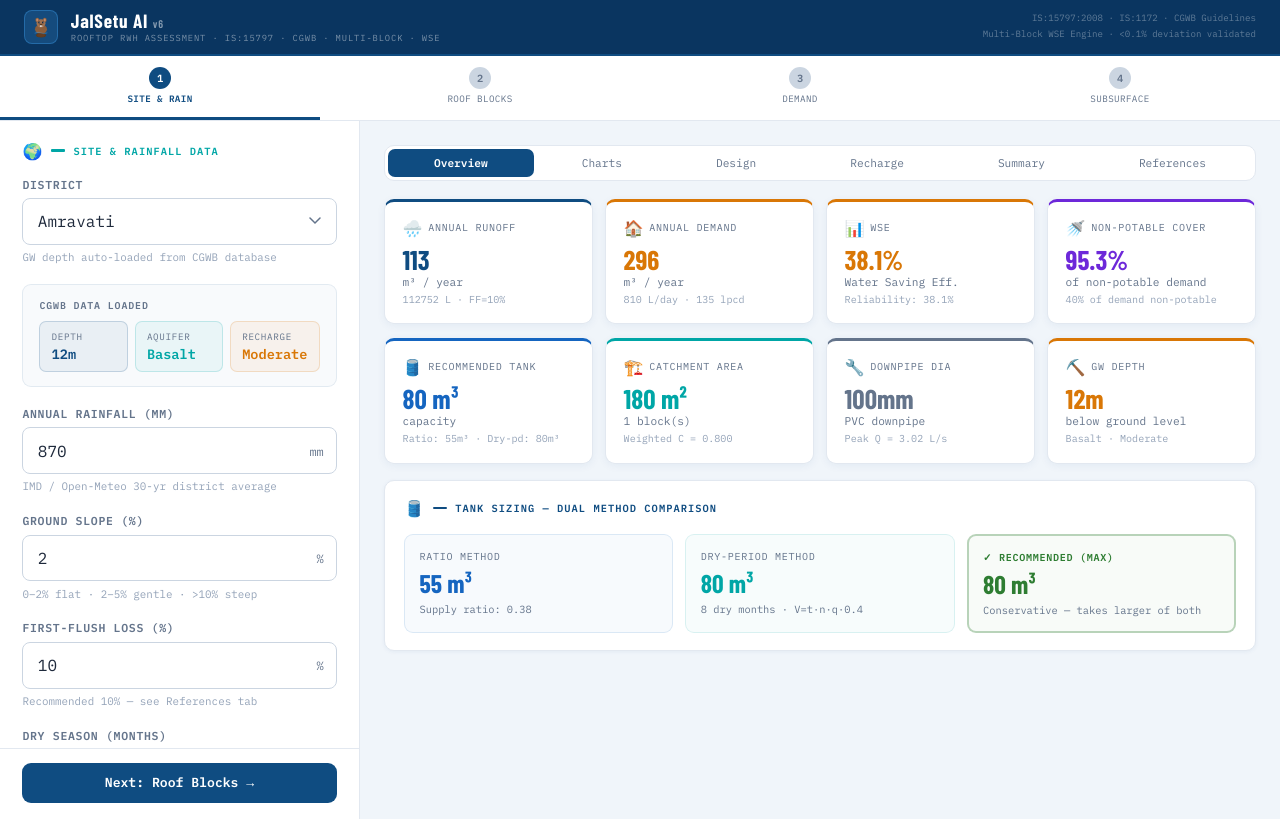
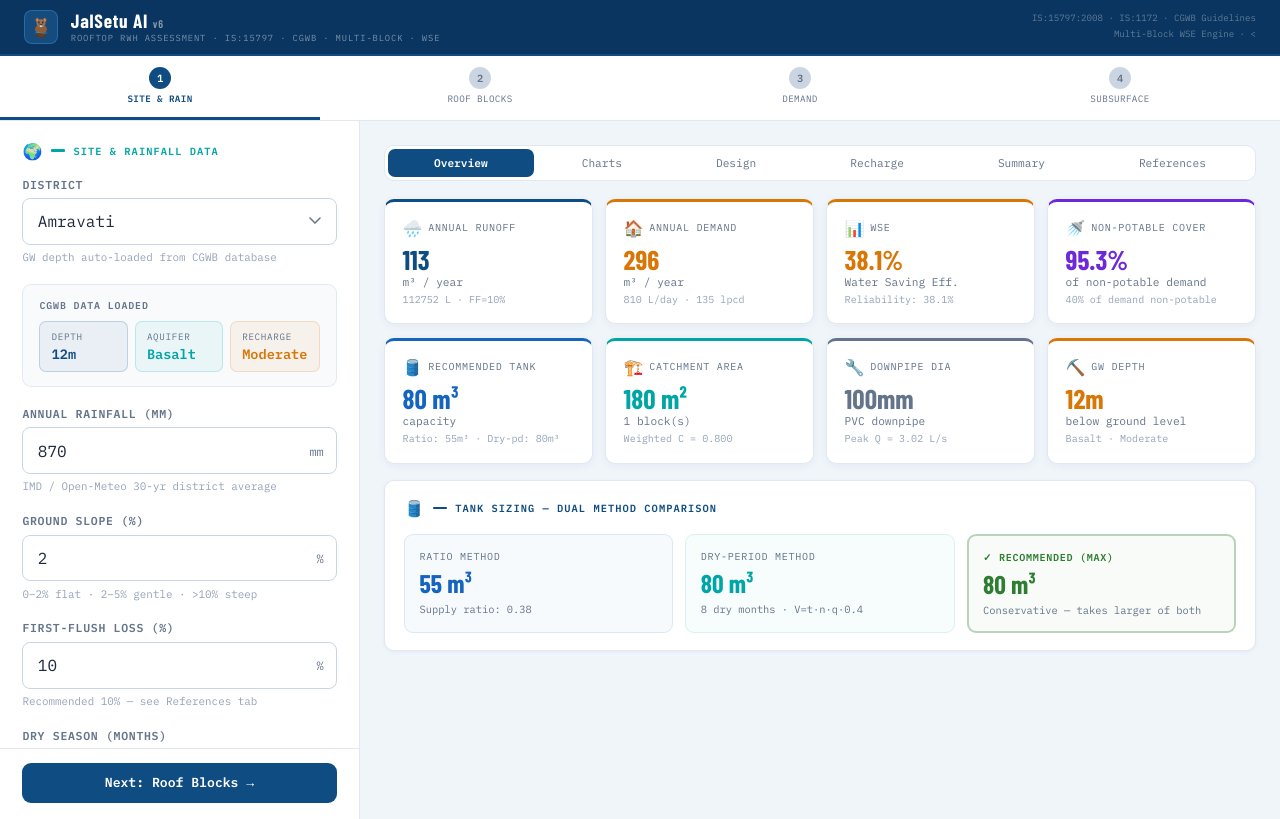
Before and after one commit to Avio-dels/JalSetu, a React (Vite) app: page / in a window 1280 px wide. Built offline with nearby package versions, Linux system fonts and the light colour scheme; a web font is replaced by a local one.

Commit message:
Update text in App.jsx for WSE Engine

```diff
--- a/src/App.jsx
+++ b/src/App.jsx
@@ -1176,7 +1176,7 @@ export default function JalSetuV6() {
         {!isMobile && (
           <div style={{ fontSize:"0.57rem", color:"rgba(255,255,255,0.35)", textAlign:"right", lineHeight:1.75 }}>
             <div>IS:15797:2008 · IS:1172 · CGWB Guidelines</div>
-            <div>Multi-Block WSE Engine · &lt;0.1% deviation validated</div>
+            <div>Multi-Block WSE Engine · &lt;</div>
           </div>
         )}
       </div>
```
